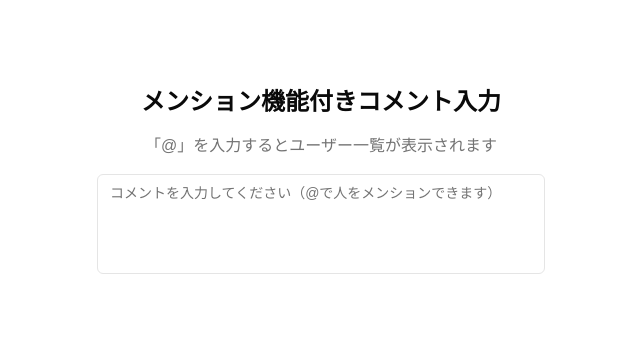
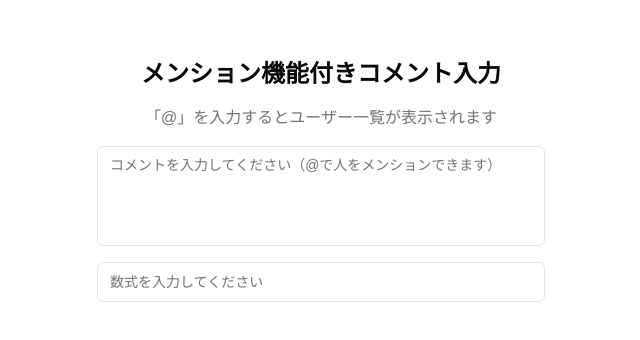
Before and after one commit to Luna-leo/mention-input, a Next.js app: page / in a window 1280 px wide. Shown: the part 220-560 px from the top of the page, without its empty margins (319-959 px from the left). Built offline with nearby package versions, Linux system fonts and the light colour scheme.

Commit message:
Add formula input component

```diff
--- a/app/page.tsx
+++ b/app/page.tsx
@@ -1,4 +1,5 @@
 import MentionInput from "@/components/mention-input"
+import FormulaInput from "@/components/formula-input"
 
 export default function Home() {
   return (
@@ -7,6 +8,7 @@ export default function Home() {
         <h1 className="text-2xl font-bold text-center">メンション機能付きコメント入力</h1>
         <p className="text-center text-muted-foreground">「@」を入力するとユーザー一覧が表示されます</p>
         <MentionInput />
+        <FormulaInput />
       </div>
     </main>
   )
--- /dev/null
+++ b/components/formula-input.tsx
@@ -0,0 +1,16 @@
+"use client"
+
+import { useState } from "react"
+import { Input } from "@/components/ui/input"
+
+export default function FormulaInput() {
+  const [formula, setFormula] = useState("")
+  return (
+    <Input
+      value={formula}
+      onChange={(e) => setFormula(e.target.value)}
+      placeholder="数式を入力してください"
+      className="mt-4"
+    />
+  )
+}
```
